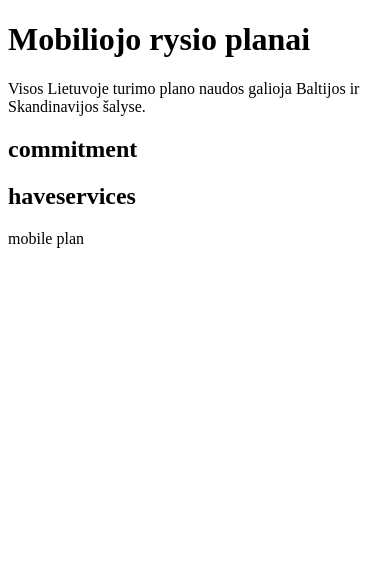
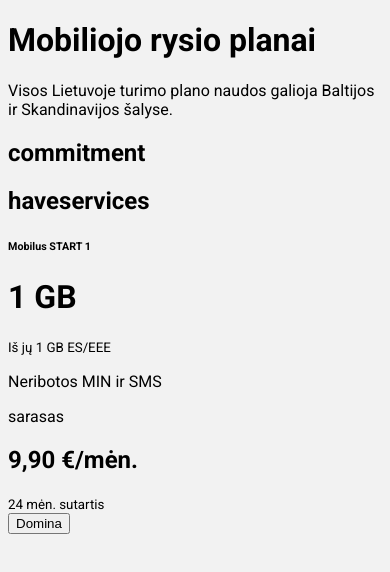
Before and after one commit to NeilaVait/mobile-plans, a React (Create React App) app: page / in a window 390 px wide. Shown: the top 572 px of the page. Built offline with nearby package versions, Linux system fonts and the light colour scheme.

Commit message:
mobile plan html part

```diff
--- a/src/App.css
+++ b/src/App.css
@@ -1,3 +1,17 @@
+@import url('https://fonts.googleapis.com/css2?family=Roboto:wght@100;400;700&display=swap');
+
+/* common */
+
 * {
   box-sizing: border-box;
 }
+
+.App {
+  font-family: 'Roboto', sans-serif;
+}
+
+body {
+  background-color: #f2f2f2;
+}
+
+/* variables */
--- a/src/components/mobile-plan.jsx
+++ b/src/components/mobile-plan.jsx
@@ -4,7 +4,22 @@ class MobilePlan extends Component {
   state = {};
 
   render() {
-    return <div className="mobile-plan">mobile plan</div>;
+    return (
+      <div className="mobile-plan">
+        <h6 className="plan__header">Mobilus START 1</h6>
+        <h1 className="plan__dataAllow">1 GB</h1>
+        <small className="plan__dataEu">Iš jų 1 GB ES/EEE</small>
+        <p className="plan__min-sms">Neribotos MIN ir SMS</p>
+        <div className="plan__features">sarasas</div>
+        <div className="plan__bottom">
+          <div className="bottom__price-part">
+            <h2>9,90 €/mėn.</h2>
+            <small>24 mėn. sutartis</small>
+          </div>
+          <button className="plan__cta">Domina</button>
+        </div>
+      </div>
+    );
   }
 }
 
```
